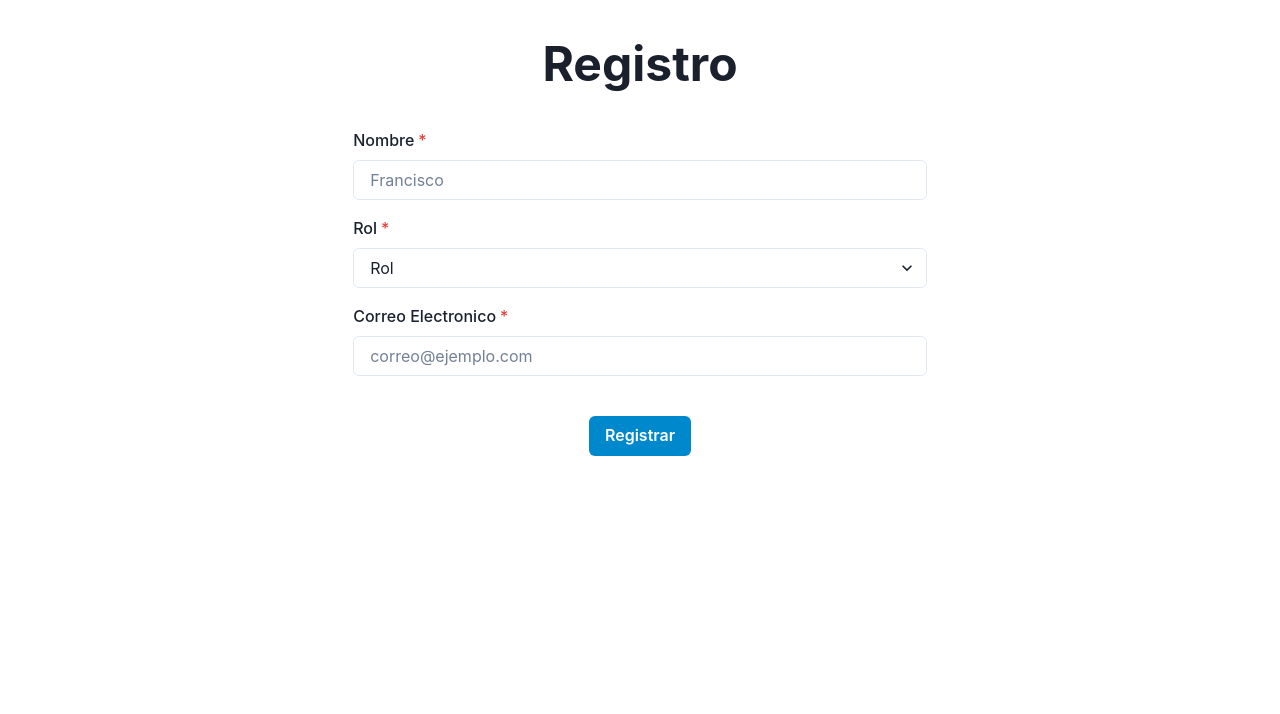
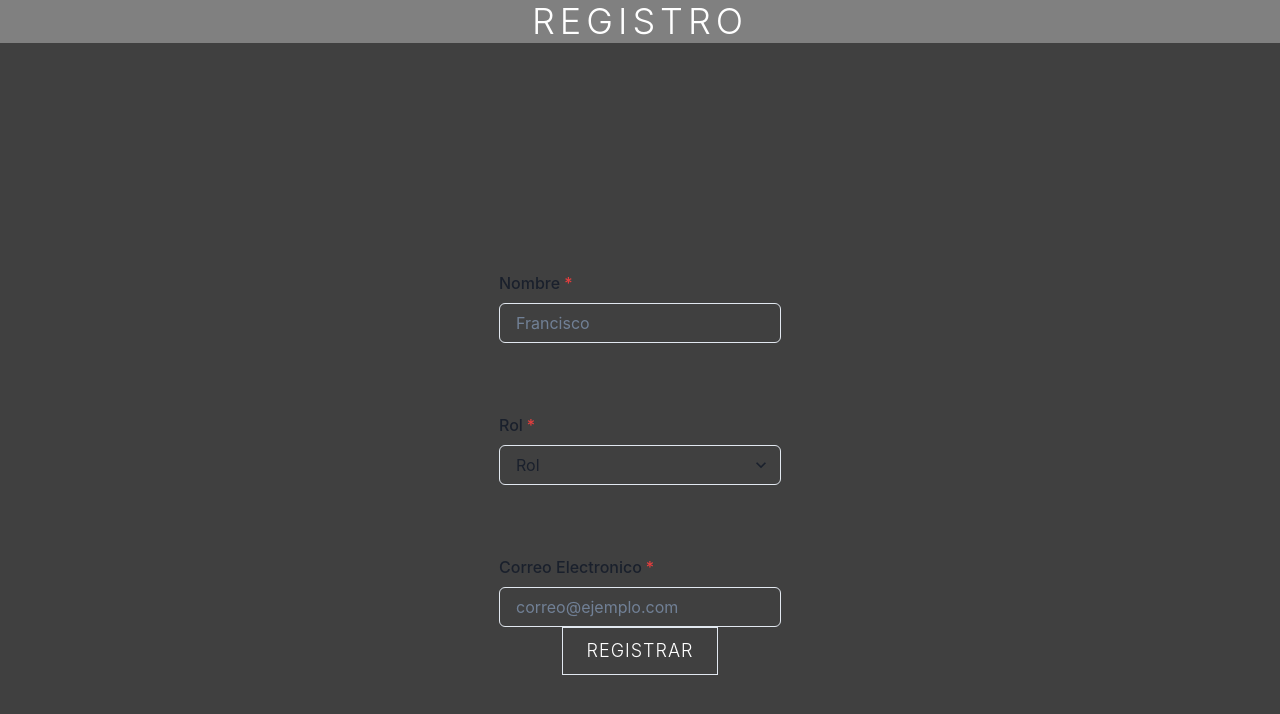
Before and after one commit to EmersonLGR/proyectoIS, a Next.js app in the folder frontend/: page /registrar in a window 1280 px wide. Shown: the top 714 px of the page. Built offline with nearby package versions, Linux system fonts and the light colour scheme.

Commit message:
mejora visual

```diff
--- a/frontend/pages/registrar.jsx
+++ b/frontend/pages/registrar.jsx
@@ -1,4 +1,4 @@
-import { Container, FormControl, FormLabel, Input, Select, option, Heading, Stack, Button, Center } from "@chakra-ui/react";
+import { Container, FormControl, FormLabel, Input, Select, option, Heading, Stack, Button, Center, Box, Flex } from "@chakra-ui/react";
 import { useState } from "react"
 import { createPersona } from '../data/personas'
 
@@ -25,29 +25,68 @@ const registrar = () => {
     }
 
     return(
-        <Container size="md" mt={10}>
-            <Heading as={"h1"} size={"2xl"} textAlign={"center"}>Registro</Heading>
-            <Stack spacing={4} mt={10}>
+        <Box
+        h='100vh'
+         bg='gray'
+         bgSize='cover'>
+            <Heading
+            color='white'
+            textTransform='uppercase'
+            textAlign="center"
+            fontWeight='light'
+            letterSpacing='5px'
+           >Registro</Heading>
+           <Flex
+             direction='column'
+             alignItems='center'
+             justify='center'
+             h='100%'
+             bg='rgb(0 0 0 / 50%)'
+             p={['0 10%', null, '0 20%']}
+           >
+            <Stack direction={{base: 'column', md: 'column'}}
+             spacing='40px'
+              mt='30px'
+                w={['100%', null, 'auto']}>
                 <FormControl id="name" isRequired>
-                    <FormLabel>Nombre</FormLabel>
+                    <FormLabel
+                     spacing='40px'
+                     mt='30px'
+                    >Nombre</FormLabel>
                     <Input name="nombre" type="text" placeholder="Francisco" onChange={handleChange}/>
                 </FormControl>
                 <FormControl id="role" isRequired>
-                    <FormLabel>Rol</FormLabel>
+                    <FormLabel
+                     spacing='40px'
+                     mt='30px'>Rol</FormLabel>
                     <Select name="role" onChange={handleChange} placeholder='Rol'>
                         <option>user</option>
                         <option>directiva</option>
                     </Select>
                 </FormControl>
-                <FormControl id="correo" isRequired>
-                    <FormLabel>Correo Electronico</FormLabel>
-                    <Input name="correo" type={"email"} placeholder={"correo@ejemplo.com"} onChange={handleChange}/>
+                <FormControl borderRadius='0' id="correo" isRequired>
+                    <FormLabel
+                     spacing='40px'
+                     mt='30px'>Correo Electronico</FormLabel>
+                    <Input name="correo" type={"email"} color='white' placeholder={"correo@ejemplo.com"} onChange={handleChange}/>
                 </FormControl>
             </Stack>
             <Center>
-                <Button colorScheme={"telegram"} mt={10} mb={10} onClick={submitPersona}>Registrar</Button>
+                <Button
+                variant='outline'
+                size='lg'
+                textTransform='uppercase'
+                fontWeight='light'
+                borderRadius='0'
+                color='white'
+                letterSpacing='1px'
+                _hover={{
+                color:'black',
+                bg:'white'
+        }} onClick={submitPersona}>Registrar</Button>
             </Center>
-        </Container>
+            </Flex>
+            </Box>
     )
 }
 
```
